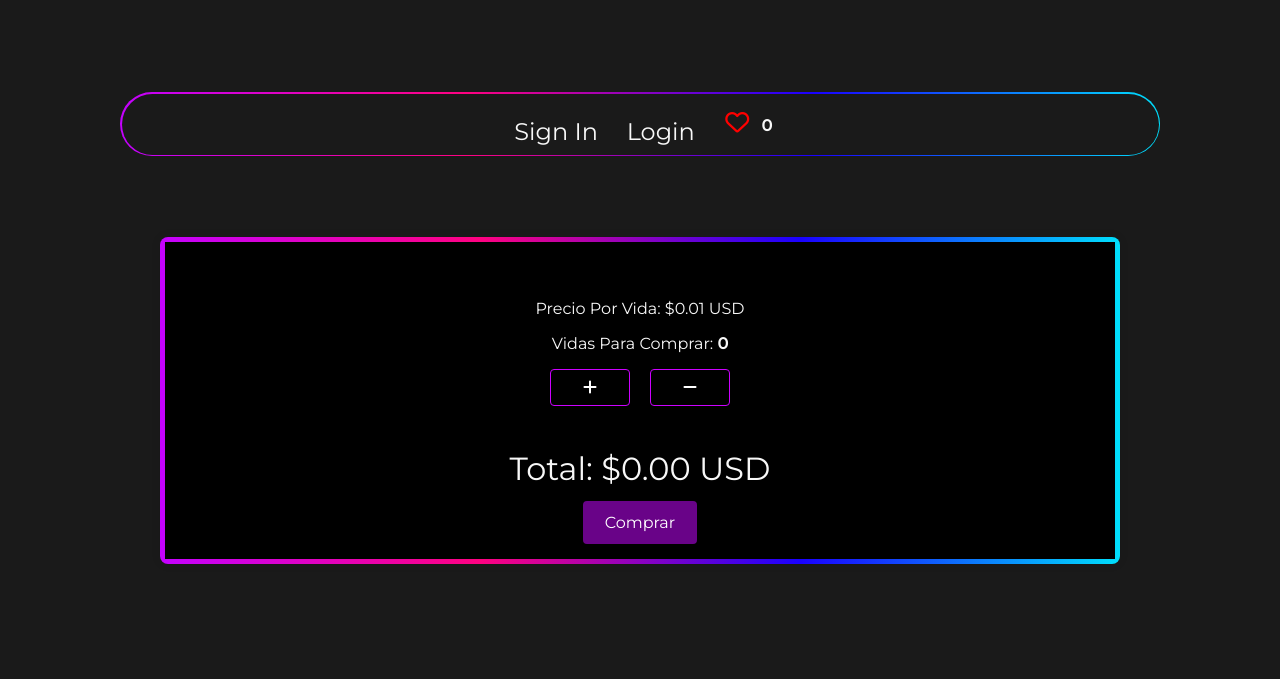
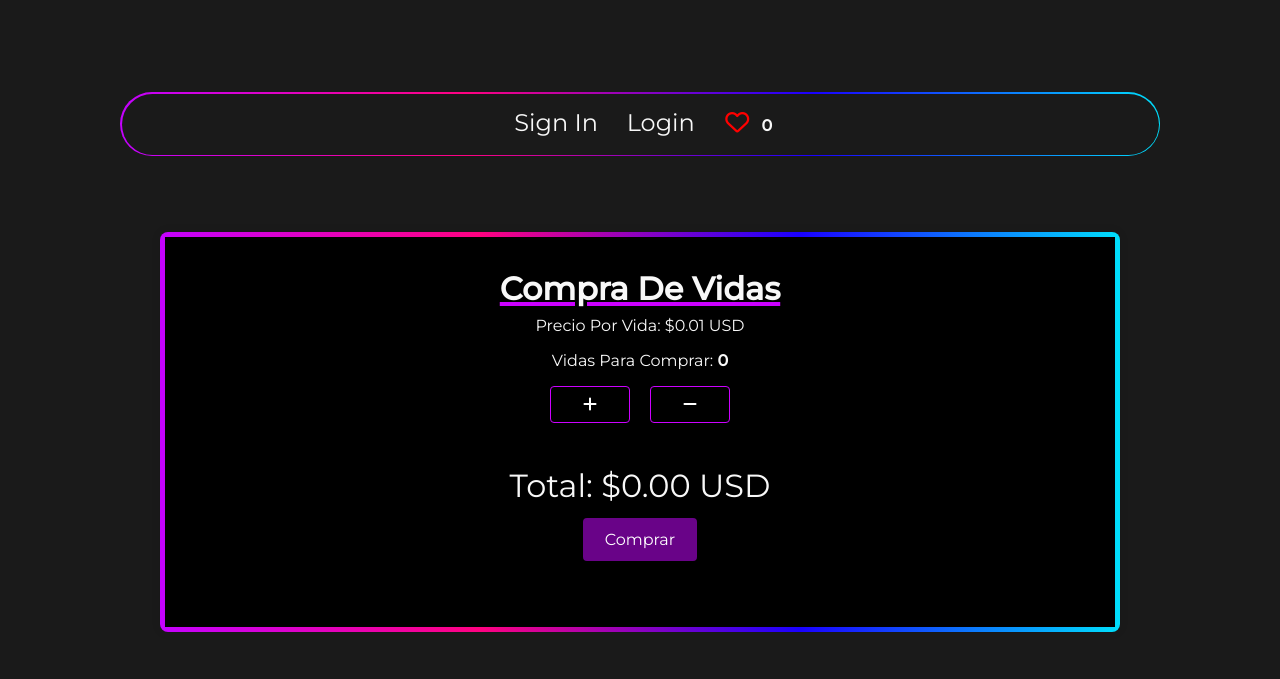
Before and after one commit to CristianNievesDeveloper/Payment_Gateway, a Django app: page / in a window 1280 px wide. Shown: the top 679 px of the page. Run offline with Django 4.2, Linux system fonts and the light colour scheme; some web fonts are replaced.

Commit message:
style.css

```diff
--- a/paymentApp/static/css/style.css
+++ b/paymentApp/static/css/style.css
@@ -14,26 +14,26 @@
     margin: 0;
     padding: 0;
     box-sizing: border-box;
+
+}
+
+body {
+    font-family: Arial, sans-serif;
+    display: flex;
+    align-items: center;
+    align-content: center;
+    justify-content: center;
+    height: 100vh;
+    background-color: var(--segundo-color);
     outline: none;
     border: none;
     text-decoration: none;
     text-transform: capitalize;
     transition: .2s linear;
 }
-
-body {
-    font-family: Arial, sans-serif;
-    margin: 0;
-    padding: 0;
-    display: flex;
-    align-items: center;
-    align-content: center;
-    justify-content: center;
-    height: 100vh;
-    background-color: var(--segundo-color);
-}
 main{
     width: 100%;
+    height: 35rem;
     display: flex;
     justify-content: center;
 }
@@ -78,7 +78,6 @@ header{
     display: flex;
     list-style: none;
     font-family: 'Staatliches','cursive' ;
-    align-items: center;
     justify-content: center;
 }
 .nav-bar ul li a{
@@ -100,7 +99,9 @@ header{
 
 /* contaner home */
 .container {
+    margin-top: 7rem;
     width: 60rem;
+    height: 25rem;
     text-align: center;
     background: linear-gradient(to right, #c402ff, #ff0281, #1a01ff, #00dffc);
     padding: 5px;
@@ -109,15 +110,18 @@ header{
 }
 
 .container .contain{
+    height: 100%;
     background: var(--sexto-color);
-    padding: 10px;
-} */
+    padding: 2rem 0px;
+
+}
+
+
 /* .container .contain .values{
 
 } */
 
-#title{
-    padding: .1rem;
+.container .contain .title{
     color: var(--tercer-color);
     text-decoration: underline 4px var(--quinto-color);
 }
@@ -129,7 +133,7 @@ p {
 }
 
 p span{
-     font-weight: bold;
+    font-weight: bold;
 }
 
 .total-lives-count{
@@ -150,7 +154,7 @@ p span{
     margin-bottom: 20px;
 }
 
- #increase-lives-btn, #decrease-lives-btn {
+#increase-lives-btn, #decrease-lives-btn {
     background-color: transparent;
     border: 1px solid var(--quinto-color);
     color: #fff;
@@ -203,6 +207,7 @@ form input.buy {
 }
 
 
+
 .buy:hover {
     border: 2px solid var(--tercer-color);
     background: #000;
@@ -222,6 +227,7 @@ form input.buy {
     box-shadow: 0 0 10px rgba(0, 0, 0, 0.1);
 }
 
+
 .pay-cont .pay-conta{
     background: var(--sexto-color);
     height: 100%;
@@ -231,6 +237,11 @@ form input.buy {
     justify-content: center;
 }
 
-.pay-cont .pay-conta .content h1{
-    padding-top: 1rem;
+.pay-cont .pay-conta .content{
+    padding: 2rem 0;
 }
+
+.pay-cont .pay-conta .content .title{
+    color: var(--tercer-color);
+    text-decoration: underline 4px var(--quinto-color);
+}
--- a/paymentApp/templates/home.html
+++ b/paymentApp/templates/home.html
@@ -10,7 +10,7 @@
             <div class="contain">
 
                <div class="values">
-                    <h1 id="title" >Compra de Vidas</h1>
+                    <h1 class="title" >Compra de Vidas</h1>
                     <p class="price" id="price">Precio por vida: $0.01 USD</p>
                     <p class="buying-lives-count">Vidas para comprar: <span id="buying-lives">0</span></p>
                </div>
--- a/paymentApp/templates/payment.html
+++ b/paymentApp/templates/payment.html
@@ -8,7 +8,7 @@
     <div class="pay-cont">
       <div class="pay-conta">
           <div class="content">
-              <h1>Compra de Vidas</h1><br>
+              <h1 class="title">Compra de Vidas</h1><br>
               <p id="total">Total: ${{ amount|floatformat:2 }} USD</p><br>
             <!-- {# Mostrar el formulario #} -->
               {{ form.render }}
```
Also changed, not shown: 1 other file.
